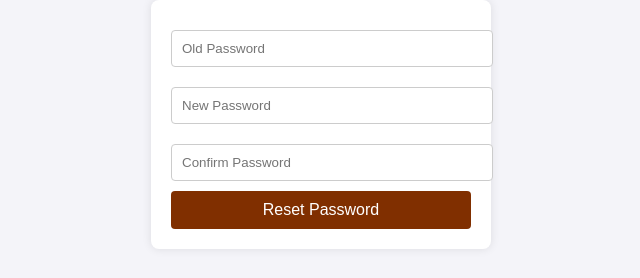
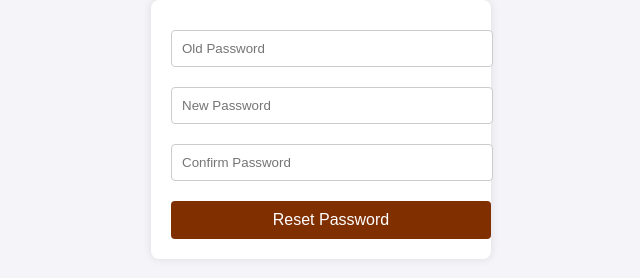
Before and after one commit to Sofia18-sofia/signup-page, a plain HTML site: page reset.html in a window 1280 px wide. Shown: the part 78-356 px from the top of the page, without its empty margins (319-959 px from the left). Drawn offline with Linux system fonts and the light colour scheme.

```diff
--- a/reset.html
+++ b/reset.html
@@ -32,22 +32,20 @@
             border: 1px solid #ccc;
             border-radius: 4px;
         }
-        form input[type="submit"] {
+        form .reset-button {
+            display: block;
             width: 100%;
             background: rgb(128, 47, 0);
             color: white;
-            border: none;
+            text-align: center;
             padding: 10px;
             border-radius: 4px;
-            cursor: pointer;
+            text-decoration: none;
             font-size: 16px;
+            margin-top: 10px;
         }
-        form input[type="submit"]:hover {
+        form .reset-button:hover {
             background: #5a2d82;
-        }
-        p {
-            text-align: center;
-            margin: 10px 0;
         }
     </style>
 </head>
@@ -57,7 +55,7 @@
         <input type="password" name="old_password" placeholder="Old Password" required><br>
         <input type="password" name="new_password" placeholder="New Password" required><br>
         <input type="password" name="confirm_password" placeholder="Confirm Password" required><br>
-        <input type="submit" value="Reset Password">
+        <a href="sub.html" class="reset-button">Reset Password</a>
     </form>
 </body>
 </html>
```
Also changed, not shown: sub.html (+1 -1 lines).
